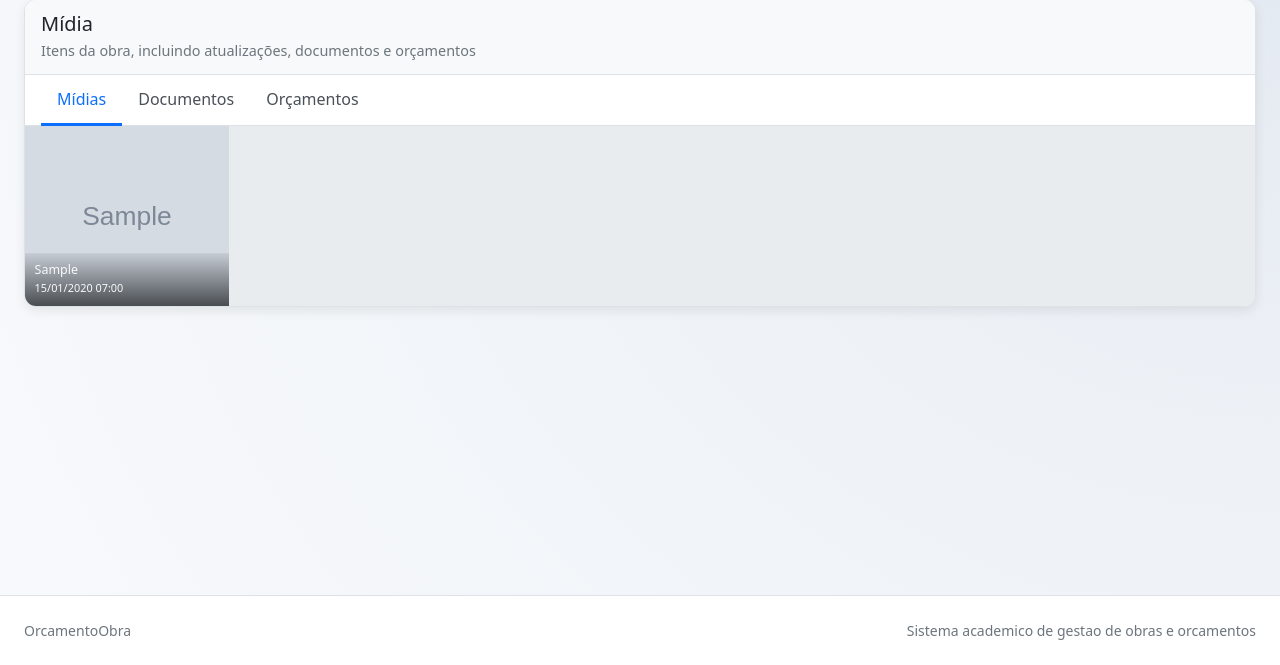
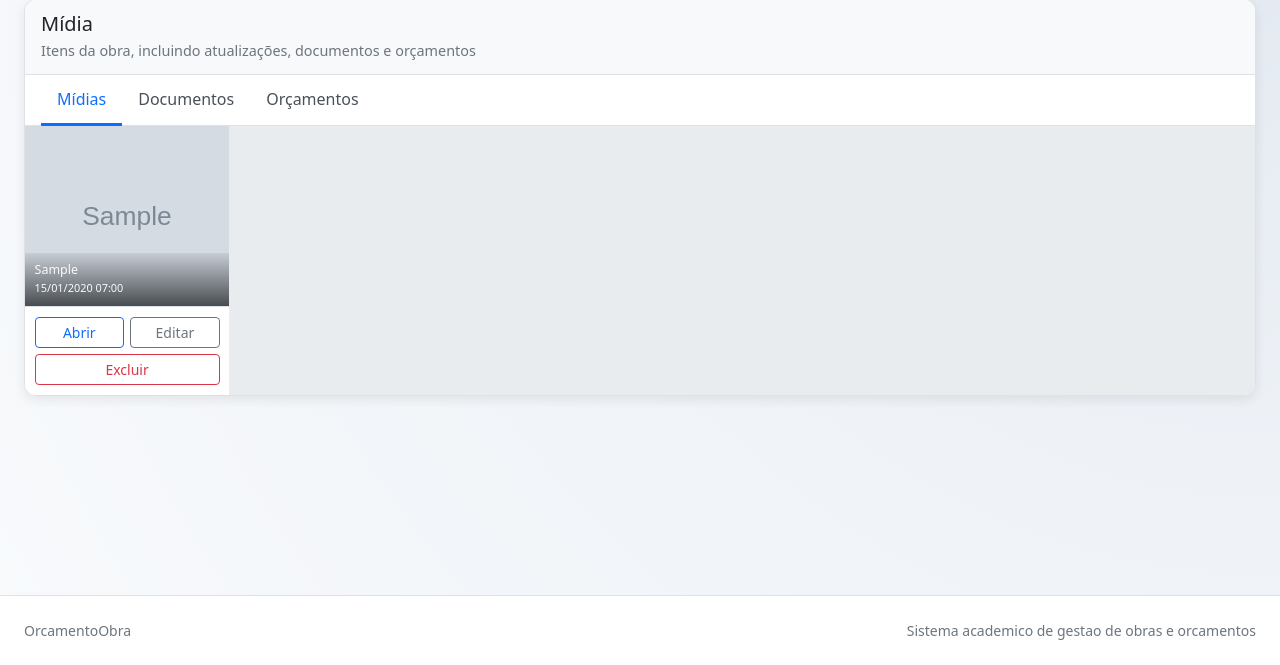
Before and after one commit to Luqui05/OrcamentoObra, a Django app: page /obras/1/galeria/ in a window 1280 px wide. Shown: the part 135-800 px from the top of the page. Run offline with Django 5.2, Linux system fonts and the light colour scheme; tables that the repository leaves empty hold one stand-in row (values such as "Sample post"); grey boxes marked "Sample" are stand-in pictures.

Commit message:
feat: ajustes na galeria

```diff
--- a/core/templates/core/obra/galeria.html
+++ b/core/templates/core/obra/galeria.html
@@ -61,6 +61,13 @@
         background: #e9ecef;
     }
 
+    .galeria-card {
+        display: flex;
+        flex-direction: column;
+        min-height: 100%;
+        background: #f8f9fa;
+    }
+
     .galeria-item {
         position: relative;
         min-height: 180px;
@@ -109,6 +116,19 @@
         font-size: 0.78rem;
     }
 
+    .galeria-card .acoes {
+        padding: 0.6rem;
+        display: flex;
+        flex-wrap: wrap;
+        gap: 0.4rem;
+        border-top: 1px solid #dee2e6;
+        background: #fff;
+    }
+
+    .galeria-card .acoes .btn {
+        flex: 1 1 calc(33.333% - 0.4rem);
+    }
+
     .galeria-vazia {
         color: #6c757d;
         padding: 1.2rem;
@@ -133,6 +153,10 @@
         .galeria-item img,
         .galeria-item .placeholder {
             min-height: 150px;
+        }
+
+        .galeria-card .acoes .btn {
+            flex: 1 1 100%;
         }
     }
 </style>
@@ -181,6 +205,7 @@
             {% if galeria_midias %}
                 <div class="galeria-grid">
                     {% for item in galeria_midias %}
+                        <div class="galeria-card">
                             <a href="{{ item.url }}" target="_blank" class="galeria-item" title="Abrir imagem">
                                 <img src="{{ item.url }}" alt="{{ item.titulo }}">
                                 <div class="info">
@@ -188,6 +213,12 @@
                                     <small>{{ item.data|date:"d/m/Y H:i" }}</small>
                                 </div>
                             </a>
+                            <div class="acoes">
+                                <a href="{% url 'imagem_detail' item.obj.pk %}" class="btn btn-sm btn-outline-primary">Abrir</a>
+                                <a href="{% url 'imagem_update' item.obj.pk %}" class="btn btn-sm btn-outline-secondary">Editar</a>
+                                <a href="{% url 'imagem_delete' item.obj.pk %}" class="btn btn-sm btn-outline-danger">Excluir</a>
+                            </div>
+                        </div>
                     {% endfor %}
                 </div>
             {% else %}
```
Lines whose indentation alone changed are shown as unchanged.
